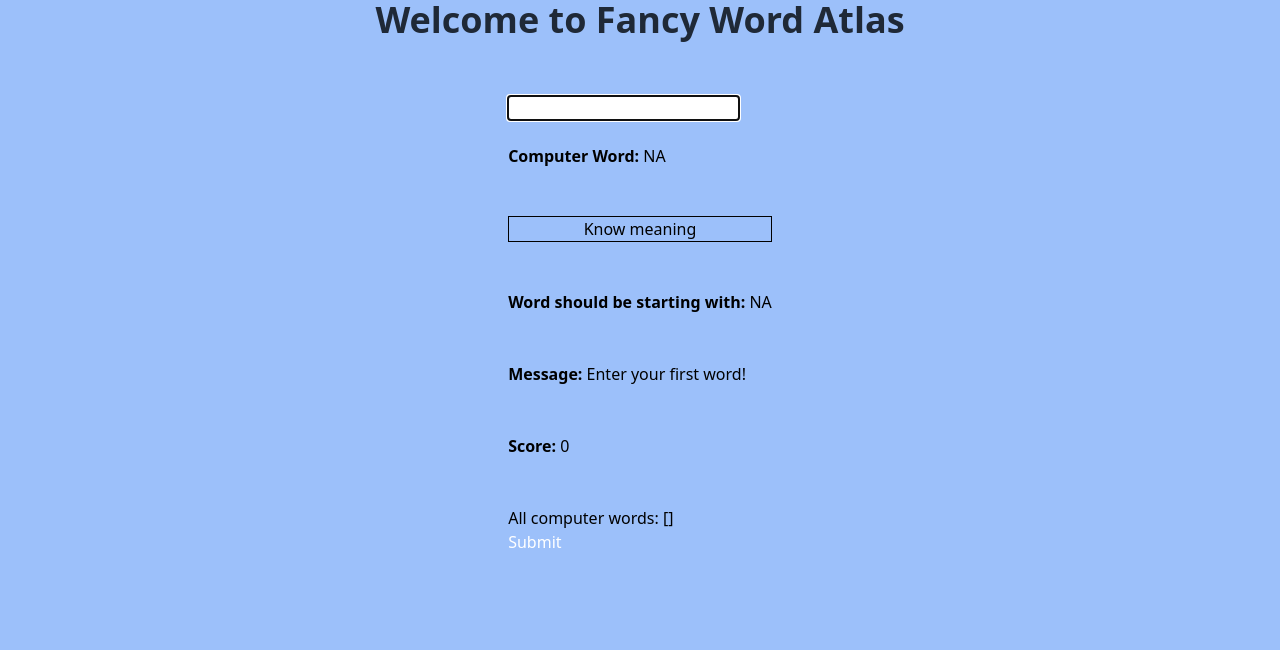
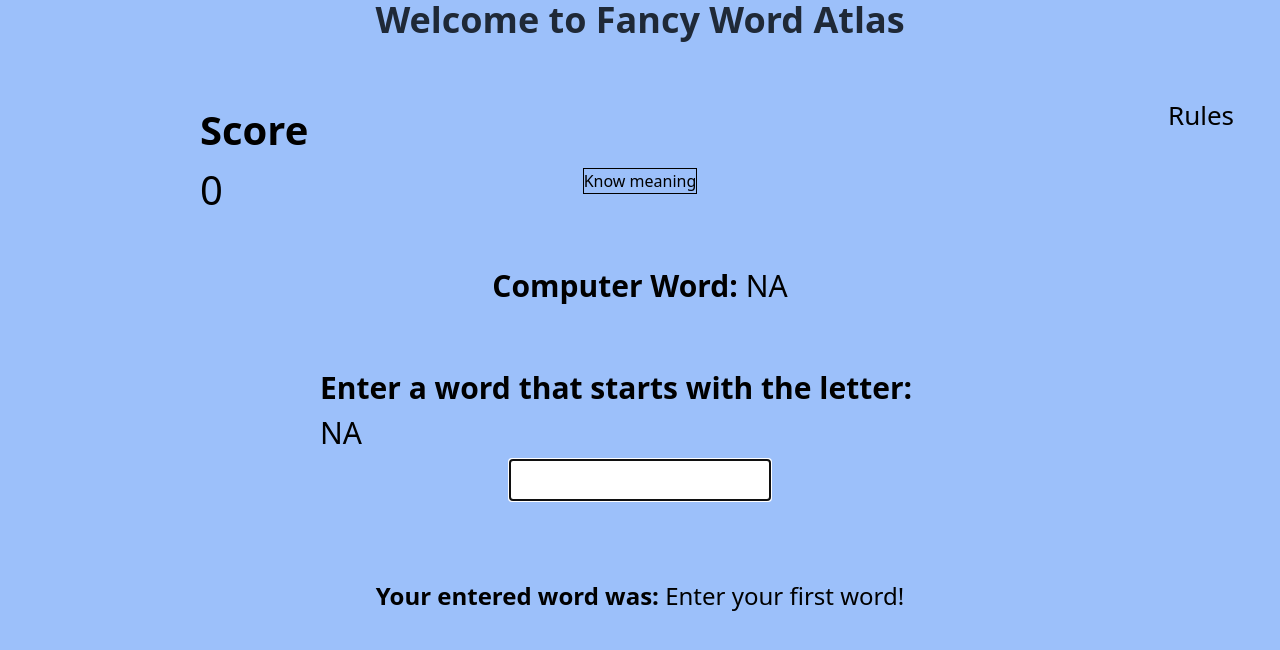
Before and after one commit to iakhil/wordatlas, a Django app: page / in a window 1280 px wide. Shown: the top 650 px of the page. Run offline with Django 3.2, Linux system fonts and the light colour scheme; parts of the project's set-up code (start-up, migrations or seed data) failed here and were passed over; some libraries are stand-ins or nearby versions.

Commit message:
Revamp CSS and trim extra space

```diff
--- a/words/templates/home.html
+++ b/words/templates/home.html
@@ -34,6 +34,87 @@
         display: block;
     }
 
+    .score {
+        font-size: 40px;
+        position: absolute;
+        top: 100px;
+        left: 200px;
+    }
+
+    #current_word {
+        height: 40px;
+        width: 260px;
+        font-size: 30px;
+        position: absolute;
+        top: 55%;
+        left: 50%;
+        transform: translate(-50%, 50%);
+    }
+    .message {
+        font-size: 24px;
+        position: absolute;
+        top: 70%;
+        left: 50%;
+        transform: translate(-50%, 50%);
+    }
+
+    .ending-letter {
+        font-size: 30px;
+        position: absolute;
+        top: 40%;
+        left: 50%;
+        transform: translate(-50%, 50%);
+    }
+
+    .computer-word {
+        font-size: 30px;
+        position: absolute;
+        top: 30%;
+        left: 50%;
+        transform: translate(-50%, 50%);
+    }
+
+    /* Style the dropdown button */
+.dropbtn {
+  position: absolute;
+  top: 10%;
+  left: 90%;
+  padding: 16px;
+  font-size: 26px;
+  border: none;
+  cursor: pointer;
+}
+
+/* Style the dropdown content (hidden by default) */
+.dropdown-content {
+    font-size: 20px;
+  display: none;
+  position: absolute;
+  top: 18%;
+  left: 80%;
+  background-color: #f1f1f1;
+  min-width: 160px;
+  z-index: 1;
+}
+
+/* Style the links inside the dropdown */
+.dropdown-content a {
+  color: black;
+  padding: 12px 16px;
+  text-decoration: none;
+  display: block;
+}
+
+/* Change color of dropdown links on hover */
+.dropdown-content a:hover {
+  background-color: #ddd;
+}
+
+/* Show the dropdown menu on hover */
+.dropdown:hover .dropdown-content {
+  display: block;
+}
+
 
 </style>
 
@@ -43,27 +124,37 @@
     {% csrf_token %}
 
     <br>
+
+    <p class="computer-word"><b>Computer Word:</b>  {{computer_word}}</p>
+    <br>
     <input  type="text" id="current_word" name="current_word" value="{{ current_word }}">
     <br> <br>
-    <p><b>Computer Word:</b>  {{computer_word}}</p>
-    <br> <br>
     <div class="hoverable">
-        <span class="flex justify-center items-center reveal-text">Know meaning</span>
+        <span class="flex justify-center items-center reveal-text" id="know-meaning">Know meaning</span>
         <span class="hoverable-text">{{comp_word_meaning}}</span>
     </div>
     <br> <br>
-    <p><b>Word should be starting with:</b> {{ending_letter}} </p>
+    <p class="ending-letter"><b>Enter a word that starts with the letter:</b> {{ending_letter}} </p>
     <br> <br>
-    <p><b>Message:</b> {{message}} </p>
-    <br> <br>
-    <p class="score"><b>Score: </b> {{score}} </p>
     <br><br>
-    <p>All computer words: {{all_comp_words}}</p>
+    <!-- <p>All computer words: {{all_comp_words}}</p>
     <!-- <input type="hidden" name="current_player" value="{{ current_player }}"> -->
-    <input type="submit" value="Submit" class="bg-black-500 text-white">
 </form>
 
 </div>
+<p class="message"><b>Your entered word was:</b>  {{message}} </p>
+<p class="score"><b>Score </b> <br> {{score}} </p>
+
+<div class="dropdown">
+    <button class="dropbtn">Rules</button>
+    <div class="dropdown-content">
+      <a href="#">A word is said to be 'fancy' if it is not in the list of the most common 10,000 words used in the English language.</a>
+      <a href="#">Computer would generate a fancy word.</a>
+      <a href="#">You have to come up with a fancy word that starts with the last letter of the computer word.</a>
+    </div>
+  </div>
+
+
 <script>
     document.addEventListener('DOMContentLoaded', function() {
         var textBox = document.getElementById('current_word');
--- a/words/views.py
+++ b/words/views.py
@@ -2,6 +2,7 @@ from django.shortcuts import render
 from django.http import JsonResponse
 import os
 import json
+import re
 import requests
 from .models import Word
 from . word_utils import is_valid_word, is_fancy_word, comp_response, comp_response_up
@@ -32,7 +33,7 @@ def home(request):
     if request.method == 'POST':
         try:
             current_word = request.POST.get('current_word', '')
-
+            current_word = re.sub(r"\s+", "", current_word)
             if len(current_word) > 0:
                 ending_letter_user = current_word[-1]
 
@@ -64,8 +65,7 @@ def home(request):
                 all_comp_words.append(computer_word)
 
             else:
-                print("0 length word.")
-                message = "invalid"
+                message = "Input is blank."
                 score = 0
                 request.session['score'] = 0
                 ending_letter_user = "NA"
```
Also changed, not shown: db.sqlite3.
